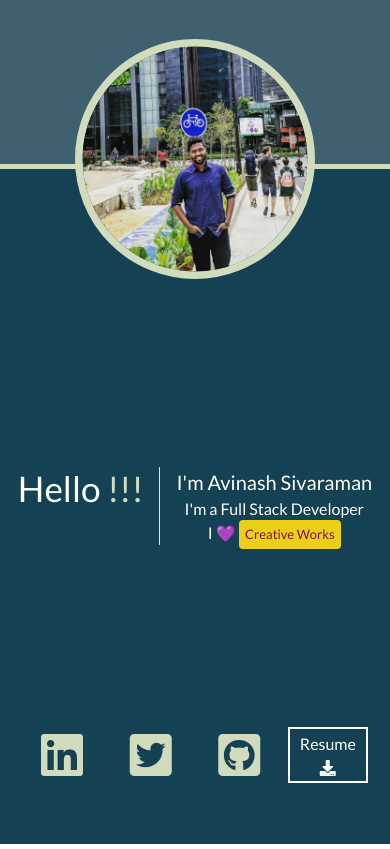
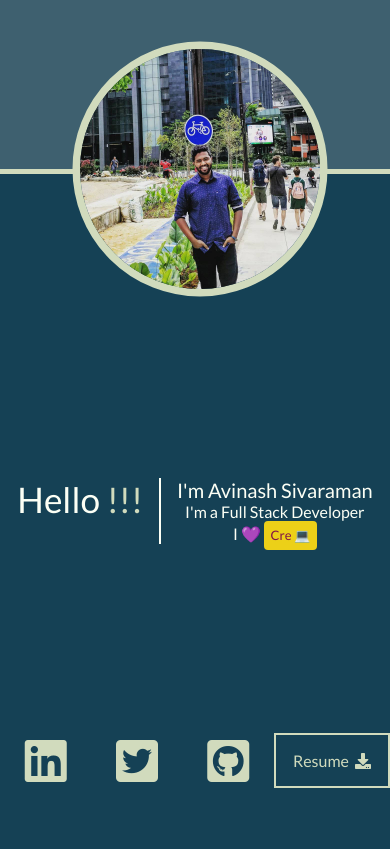
Before and after one commit to avinashsivaraman/avinash-sivaraman, a React (Create React App) app: page / in a window 390 px wide. Built offline with nearby package versions, Linux system fonts and the light colour scheme.

Commit message:
Removing bootstrap from index.html

```diff
--- a/public/index.html
+++ b/public/index.html
@@ -10,8 +10,8 @@
     -->
     <link rel="manifest" href="%PUBLIC_URL%/manifest.json">
     <link rel="shortcut icon" href="%PUBLIC_URL%/favicon.ico">
-    <link async rel="stylesheet" href="https://stackpath.bootstrapcdn.com/bootstrap/4.1.1/css/bootstrap.min.css" integrity="sha384-WskhaSGFgHYWDcbwN70/dfYBj47jz9qbsMId/iRN3ewGhXQFZCSftd1LZCfmhktB"
-      crossorigin="anonymous">
+    <!-- <link async rel="stylesheet" href="https://stackpath.bootstrapcdn.com/bootstrap/4.1.1/css/bootstrap.min.css" integrity="sha384-WskhaSGFgHYWDcbwN70/dfYBj47jz9qbsMId/iRN3ewGhXQFZCSftd1LZCfmhktB"
+      crossorigin="anonymous"> -->
       <link async rel="stylesheet" href="https://use.fontawesome.com/releases/v5.1.1/css/solid.css" integrity="sha384-S2gVFTIn1tJ/Plf+40+RRAxBCiBU5oAMFUJxTXT3vOlxtXm7MGjVj62mDpbujs4C" crossorigin="anonymous">
 
 <link async rel="stylesheet" href="https://use.fontawesome.com/releases/v5.1.0/css/brands.css" integrity="sha384-7xAnn7Zm3QC1jFjVc1A6v/toepoG3JXboQYzbM0jrPzou9OFXm/fY6Z/XiIebl/k"
@@ -46,11 +46,11 @@
       To begin the development, run `npm start` or `yarn start`.
       To create a production bundle, use `npm run build` or `yarn build`.
     -->
-    <script async src="https://code.jquery.com/jquery-3.3.1.slim.min.js" integrity="sha384-q8i/X+965DzO0rT7abK41JStQIAqVgRVzpbzo5smXKp4YfRvH+8abtTE1Pi6jizo"
+    <!-- <script async src="https://code.jquery.com/jquery-3.3.1.slim.min.js" integrity="sha384-q8i/X+965DzO0rT7abK41JStQIAqVgRVzpbzo5smXKp4YfRvH+8abtTE1Pi6jizo"
       crossorigin="anonymous"></script>
     <script async src="https://cdnjs.cloudflare.com/ajax/libs/popper.js/1.14.3/umd/popper.min.js" integrity="sha384-ZMP7rVo3mIykV+2+9J3UJ46jBk0WLaUAdn689aCwoqbBJiSnjAK/l8WvCWPIPm49"
       crossorigin="anonymous"></script>
     <script async src="https://stackpath.bootstrapcdn.com/bootstrap/4.1.1/js/bootstrap.min.js" integrity="sha384-smHYKdLADwkXOn1EmN1qk/HfnUcbVRZyYmZ4qpPea6sjB/pTJ0euyQp0Mk8ck+5T"
-      crossorigin="anonymous"></script>
+      crossorigin="anonymous"></script> -->
   </body>
 </html>
--- a/src/App.css
+++ b/src/App.css
@@ -18,11 +18,19 @@ html {
   top: 0;
   right: 0; */
   width: 12rem;
-  height: 3.5rem;
-  padding: 1rem;
+  padding: 1.5rem;
   color: #FCFFF5;
   align-self: center;
   border: 2px solid;
+}
+
+.header-hobby {
+  margin-top: .2rem;
+}
+
+.section-download-btn:hover {
+  background-color: #FCFFF5;
+  color: #154155;
 }
 
 a:hover {
@@ -43,6 +51,7 @@ a:hover {
 .header-content {
   display: flex;
   align-self: center;
+  place-content: center;
 }
 
 .header-contact{
@@ -141,6 +150,7 @@ a:hover {
   font-size: var(--font-greeting-size);
   font-weight: 300;
   line-height: 1.2;
+
 }
 
 .header-name {
@@ -149,6 +159,10 @@ a:hover {
 
 .header-status {
   font-size: var(--font-status-size)
+}
+
+.border-right  {
+  border-right: 2px solid;
 }
 
 @media only screen and (max-width: 600px) {
@@ -169,7 +183,7 @@ a:hover {
   }
   .section-download-btn {
     width: 5rem;
-    padding: .2rem;
+    padding: 1rem;
   }
   .mobile-hide {
     display: none;
--- a/src/App.js
+++ b/src/App.js
@@ -29,7 +29,7 @@ class App extends Component {
             <div className="padding-left">
                 <div className="header-name">  I'm Avinash Sivaraman </div>
                 <div className="header-status">I'm a Full Stack Developer</div>
-                <div className="header-hobby"> I  <span role="img">💜 </span> <div className="typewrite highlight" data-period="2000" data-type='[ "Creative Works ‍💻", "To Design ✏️ ", "To Develop 💻 ", "Working on Web Perf 👌" ]' />
+                <div className="header-hobby"> I  <span role="img" aria-label="emojis-heart">💜 </span> <div className="typewrite highlight" data-period="2000" data-type='[ "Creative Works ", "To Design  ", "To Develop ", "Working on Web Perf " ]' />
                 </div>
             </div>
           </div>
@@ -37,8 +37,8 @@ class App extends Component {
             <a className="remove-default header-contact-icon" href="https://www.linkedin.com/in/avinash-sivaraman-a456a56b/"><i className="home-icons fab fa-linkedin"></i></a>
             <a className="remove-default header-contact-icon" href="https://twitter.com/AvinashSivaram"><i className="home-icons fab fa-twitter-square"></i></a>
             <a className="remove-default header-contact-icon" href="https://github.com/avinashsivaraman"><i className="home-icons fab fa-github-square"></i></a>
-            <a className="section-download-btn" href='Resume.pdf' download='Avinash-Resume'>
-            <span className='mobile-hide'>Download</span>  Resume<i className="fas fa-download"></i></a>
+            <a className="section-download-btn remove-default" href='Resume.pdf' download='Avinash-Resume'>
+            <span className='mobile-hide'>Download</span>  Resume &nbsp;<i className="fas fa-download"></i></a>
           </div>
         </section>
       </div>
--- a/src/typewriter.js
+++ b/src/typewriter.js
@@ -1,3 +1,5 @@
+const emoji_type = ['‍💻','✏️','‍💻', '👌' ];
+
 export default class TxtType {
     constructor(el, toRotate, period) {
         this.toRotate = toRotate;
@@ -18,7 +20,7 @@ export default class TxtType {
         this.txt = fullTxt.substring(0, this.txt.length + 1);
         }
 
-        this.el.innerHTML = '<span class="wrap">' + this.txt + '</span>';
+        this.el.innerHTML = `<span class="wrap"> ${this.txt} <span role="img" aria-label="emojis"> ${emoji_type[i]}</span></span>`;
 
         const that = this;
         let delta = 200 - Math.random() * 100;
@@ -28,14 +30,14 @@ export default class TxtType {
         }
 
         if (!this.isDeleting && this.txt === fullTxt) {
-        delta = this.period;
-        this.isDeleting = true;
+            delta = this.period;
+            this.isDeleting = true;
         } else if (this.isDeleting && this.txt === '') {
-        this.isDeleting = false;
-        this.loopNum+=1;
-        delta = 500;
+            this.isDeleting = false;
+            this.loopNum+=1;
+            delta = 500;
         }
 
         setTimeout(() => that.tick(), delta);
-        };
+        }
 }
```
Also changed, not shown: typewriter-old.js (deleted).
